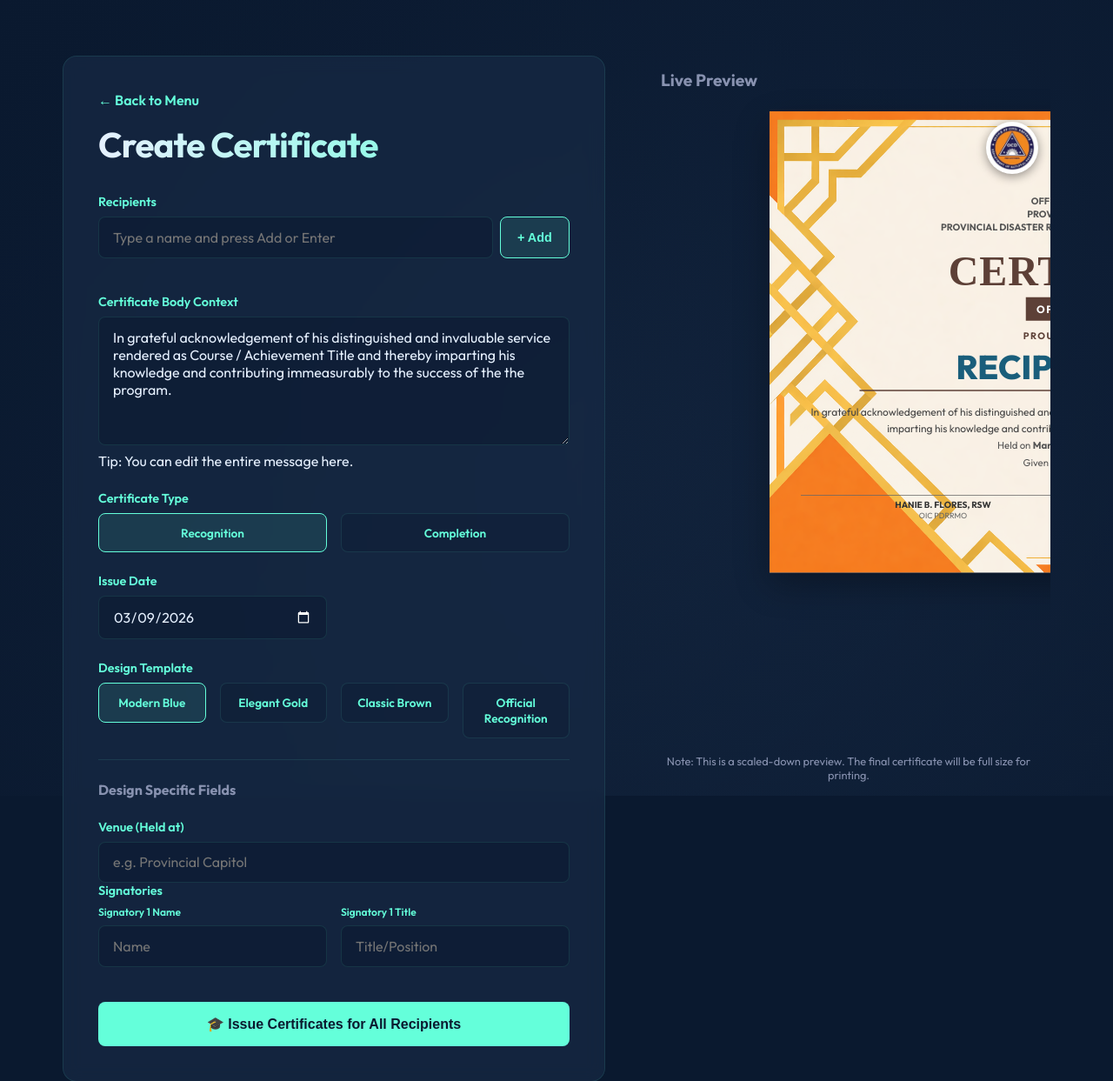
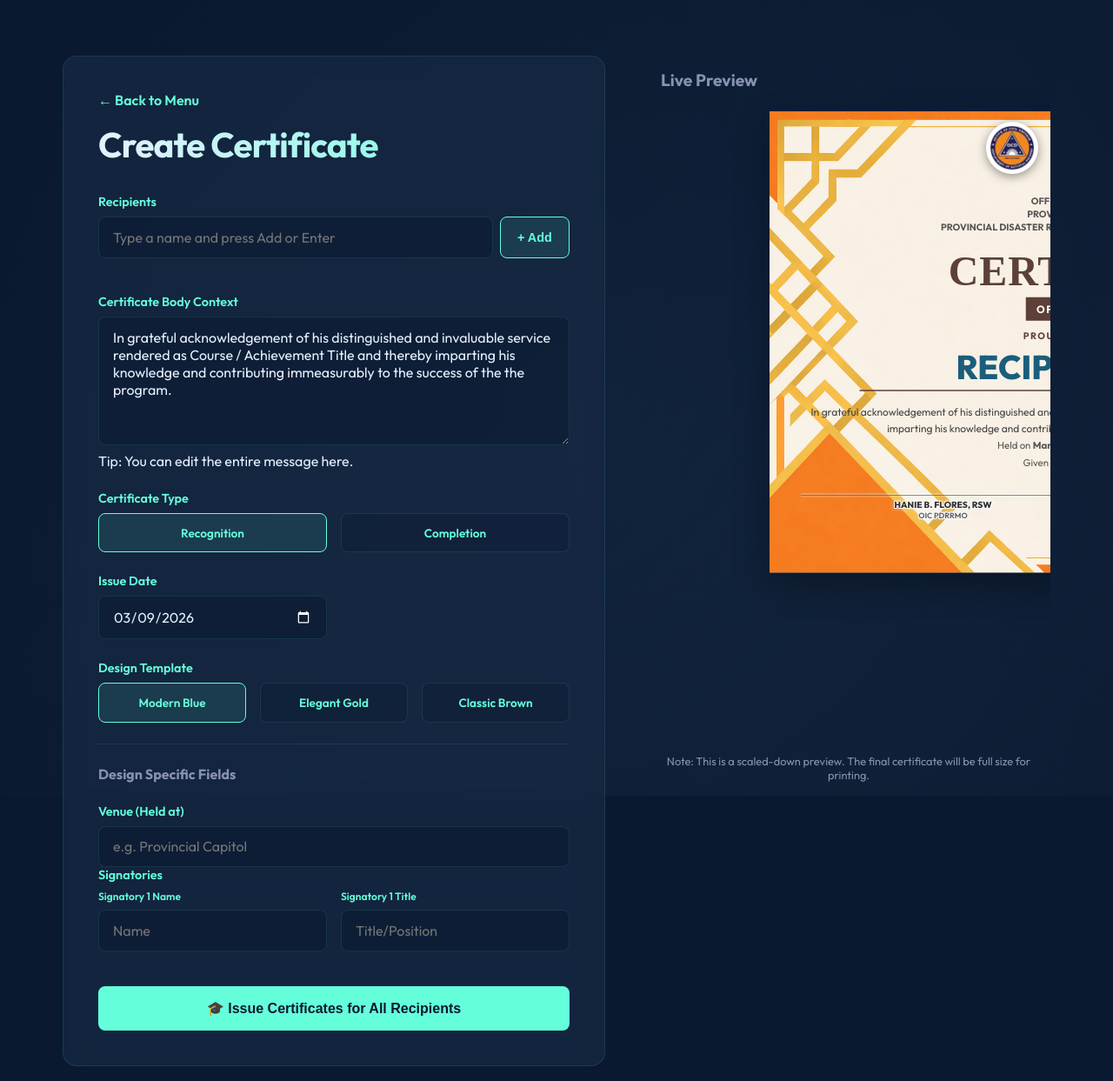
Before and after one commit to qwer12561/certficate, a PHP site: page /create.html in a window 1280 px wide. Shown: the top 1243 px of the page at 87% size. Run offline with PHP 8.4, Linux system fonts and the light colour scheme.

Commit message:
First commit

```diff
--- a/create.html
+++ b/create.html
@@ -13,7 +13,7 @@
     <link rel="preconnect" href="https://fonts.gstatic.com" crossorigin>
     <link href="https://fonts.googleapis.com/css2?family=Outfit:wght@300;400;600;700;800;900&display=swap"
         rel="stylesheet">
-    <link rel="stylesheet" href="style.css">
+    <link rel="stylesheet" href="style.css?v=2">
 </head>
 
 <body>
@@ -80,10 +80,7 @@
                             <input type="radio" name="design" value="classic-brown">
                             <span>Classic Brown</span>
                         </label>
-                        <label class="design-option">
-                            <input type="radio" name="design" value="official-recognition">
-                            <span>Official Recognition</span>
-                        </label>
+
                     </div>
                 </div>
 
@@ -154,7 +151,7 @@
         </div>
     </main>
 
-    <script src="create.js"></script>
+    <script src="create.js?v=2"></script>
 </body>
 
 </html>
--- a/create.js
+++ b/create.js
@@ -137,7 +137,7 @@ document.addEventListener('DOMContentLoaded', () => {
     }
 
     function renderUnifiedCertificate(data) {
-        const bgImage = data.design === 'elegant-gold' ? 'kits1.png' : 'frame.png';
+        const bgImage = data.design === 'elegant-gold' ? 'elegant_gold_bg.png?v=2' : 'frame.png';
         previewContainer.className = `certificate-container design-official-recognition design-${data.design}`;
 
         const d = new Date(inputDate.value || new Date());
--- a/reprint.html
+++ b/reprint.html
@@ -13,7 +13,7 @@
     <link rel="preconnect" href="https://fonts.gstatic.com" crossorigin>
     <link href="https://fonts.googleapis.com/css2?family=Outfit:wght@300;400;600;700;800;900&display=swap"
         rel="stylesheet">
-    <link rel="stylesheet" href="style.css">
+    <link rel="stylesheet" href="style.css?v=2">
 </head>
 
 <body>
@@ -50,7 +50,7 @@
         </div>
     </main>
 
-    <script src="reprint.js"></script>
+    <script src="reprint.js?v=2"></script>
 </body>
 
 </html>
--- a/reprint.js
+++ b/reprint.js
@@ -97,7 +97,7 @@ document.addEventListener('DOMContentLoaded', () => {
             const bannerText = cert.type === 'completion' ? 'OF COMPLETION' : 'OF RECOGNITION';
             const certIdDisplay = cert.type === 'completion' ? `<p class="official-cert-id">ID: training course PDRRM DAUSUR ${cert.id}</p>` : '';
 
-            const bgImage = design === 'elegant-gold' ? 'kits1.png' : 'frame.png';
+            const bgImage = design === 'elegant-gold' ? 'elegant_gold_bg.png?v=2' : 'frame.png';
             certContent.className = `certificate-container design-official-recognition design-${design}`;
             certContent.style.backgroundImage = '';
             certContent.innerHTML = `
--- a/style.css
+++ b/style.css
@@ -508,12 +508,23 @@ body {
 }
 
 /* Themes for the Unified Official Layout */
-/* Themes for the Unified Official Layout */
 .design-modern-blue .official-recipient-name {
     color: var(--cert-blue);
 }
 
-/* Removed sidebar background overrides */
+.design-modern-blue .official-sig-line {
+    box-shadow: 0 -1px 3px rgba(255, 255, 255, 0.8), 0 1px 3px rgba(255, 255, 255, 0.8);
+}
+
+.design-modern-blue .official-sig-name {
+    font-weight: 800;
+    text-shadow: -1px -1px 0 #fff, 1px -1px 0 #fff, -1px 1px 0 #fff, 1px 1px 0 #fff, 0 0 8px rgba(255, 255, 255, 0.9);
+}
+
+.design-modern-blue .official-sig-title {
+    font-weight: 700;
+    text-shadow: -1px -1px 0 #fff, 1px -1px 0 #fff, -1px 1px 0 #fff, 1px 1px 0 #fff, 0 0 8px rgba(255, 255, 255, 0.9);
+}
 
 /* ── Elegant Gold Theme ──────────────────────────────────────── */
 .design-elegant-gold .official-main-title {
--- a/view.html
+++ b/view.html
@@ -14,7 +14,7 @@
     <link href="https://fonts.googleapis.com/css2?family=Outfit:wght@300;400;600;700;800;900&display=swap"
         rel="stylesheet">
     <link rel="stylesheet" href="https://cdnjs.cloudflare.com/ajax/libs/font-awesome/6.0.0/css/all.min.css">
-    <link rel="stylesheet" href="style.css">
+    <link rel="stylesheet" href="style.css?v=2">
 </head>
 
 <body>
@@ -62,7 +62,7 @@
         </div>
     </div>
 
-    <script src="view.js"></script>
+    <script src="view.js?v=2"></script>
 </body>
 
 </html>
--- a/view.js
+++ b/view.js
@@ -170,7 +170,7 @@ document.addEventListener('DOMContentLoaded', () => {
         const bannerText = data.type === 'completion' ? 'OF COMPLETION' : 'OF RECOGNITION';
         const certIdDisplay = data.type === 'completion' ? `<p class="official-cert-id">ID: training course PDRRM DAUSUR ${data.id}</p>` : '';
 
-        const bgImage = data.design === 'elegant-gold' ? 'kits1.png' : 'frame.png';
+        const bgImage = data.design === 'elegant-gold' ? 'elegant_gold_bg.png?v=2' : 'frame.png';
 
         return `
         <div class="certificate-container design-official-recognition design-${data.design}">
```
Also changed, not shown: other parts of style.css (+20 -13 lines), 123.png (added), elegant_gold_bg.png (added).
